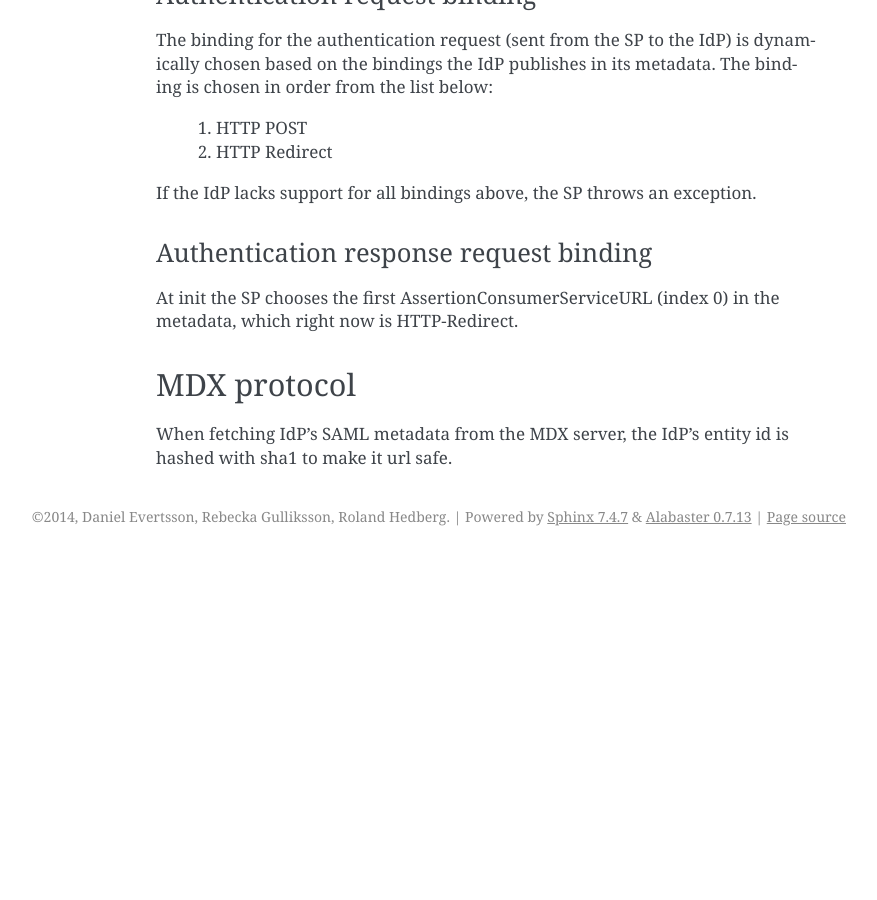
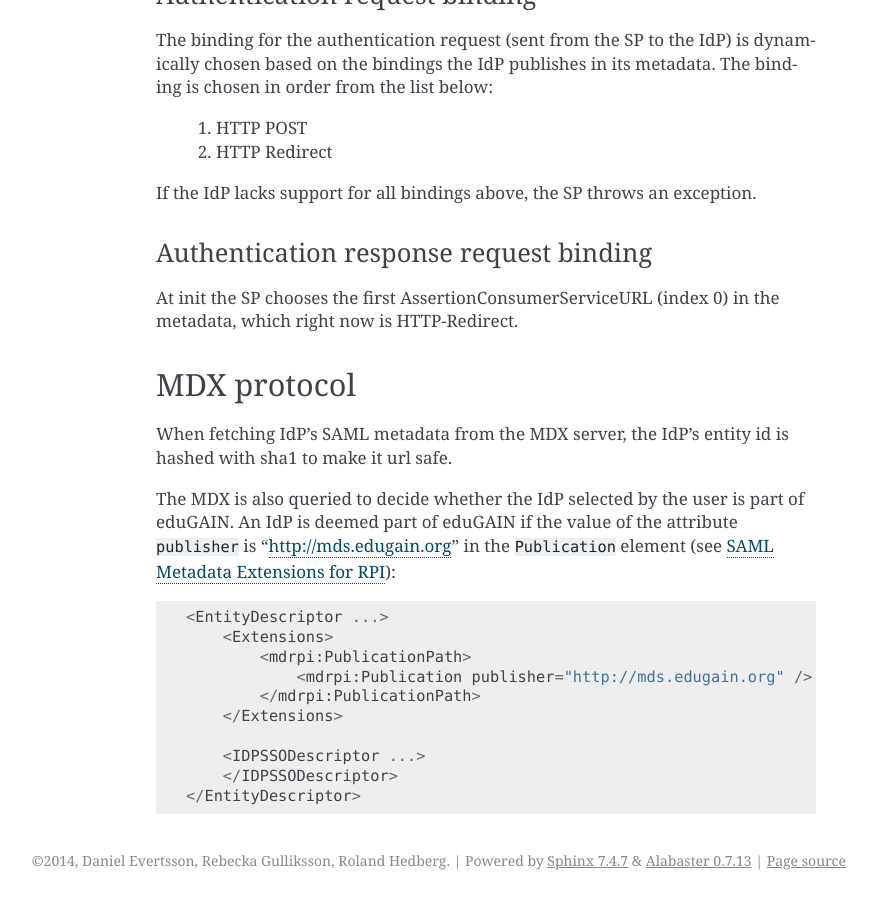
Before and after one commit to saxtouri/svs, a Sphinx documentation site: the page built from doc/system/sp.rst, in a window 1280 px wide and 900 px high, scrolled down 1296 px. Shown: the whole window, without its empty margins (264-1141 px from the left). Built offline with Sphinx 7.4.7, drawn with Linux system fonts in a browser that asks for light colours; before the commit the page ends 1852 px from its top, so only the background shows below that.

Commit message:
Updated SP documentation.

```diff
--- a/doc/system/sp.rst
+++ b/doc/system/sp.rst
@@ -71,3 +71,20 @@ MDX protocol
 ============
 
 When fetching IdP's SAML metadata from the MDX server, the IdP's entity id is hashed with sha1 to make it url safe.
+
+The MDX is also queried to decide whether the IdP selected by the user is part of eduGAIN. An IdP is deemed part of
+eduGAIN if the value of the attribute ``publisher`` is "http://mds.edugain.org" in the ``Publication`` element
+(see `SAML Metadata Extensions for RPI`_)::
+
+    <EntityDescriptor ...>
+        <Extensions>
+            <mdrpi:PublicationPath>
+                <mdrpi:Publication publisher="http://mds.edugain.org" />
+            </mdrpi:PublicationPath>
+        </Extensions>
+
+        <IDPSSODescriptor ...>
+        </IDPSSODescriptor>
+    </EntityDescriptor>
+
+.. _SAML Metadata Extensions for RPI: http://docs.oasis-open.org/security/saml/Post2.0/saml-metadata-rpi/v1.0/saml-metadata-rpi-v1.0.html
```
